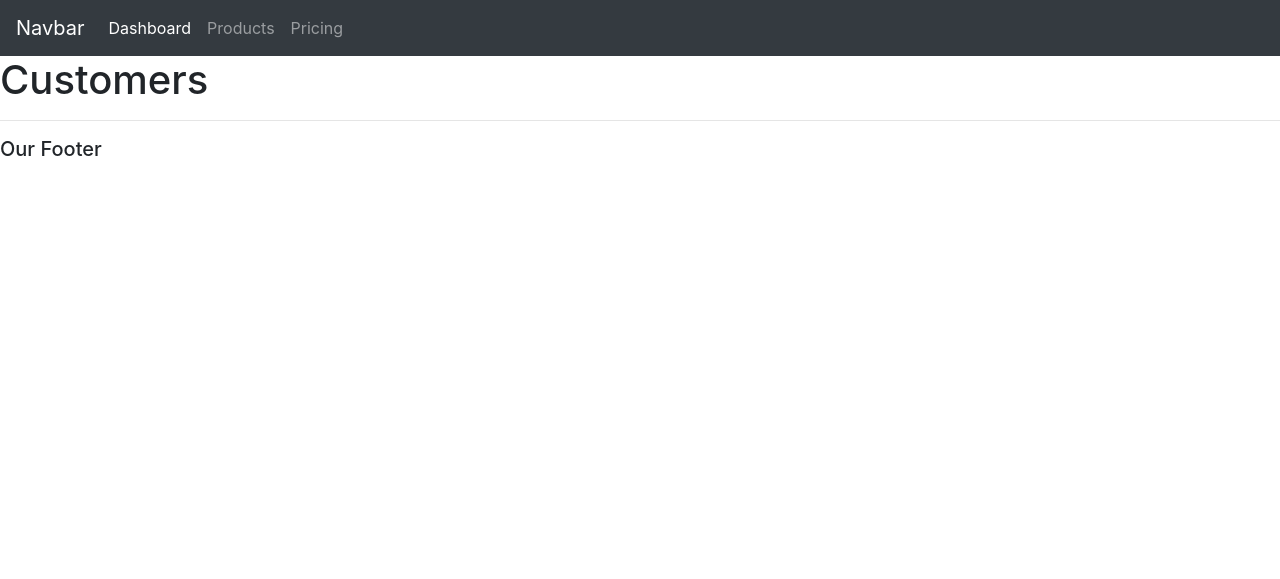
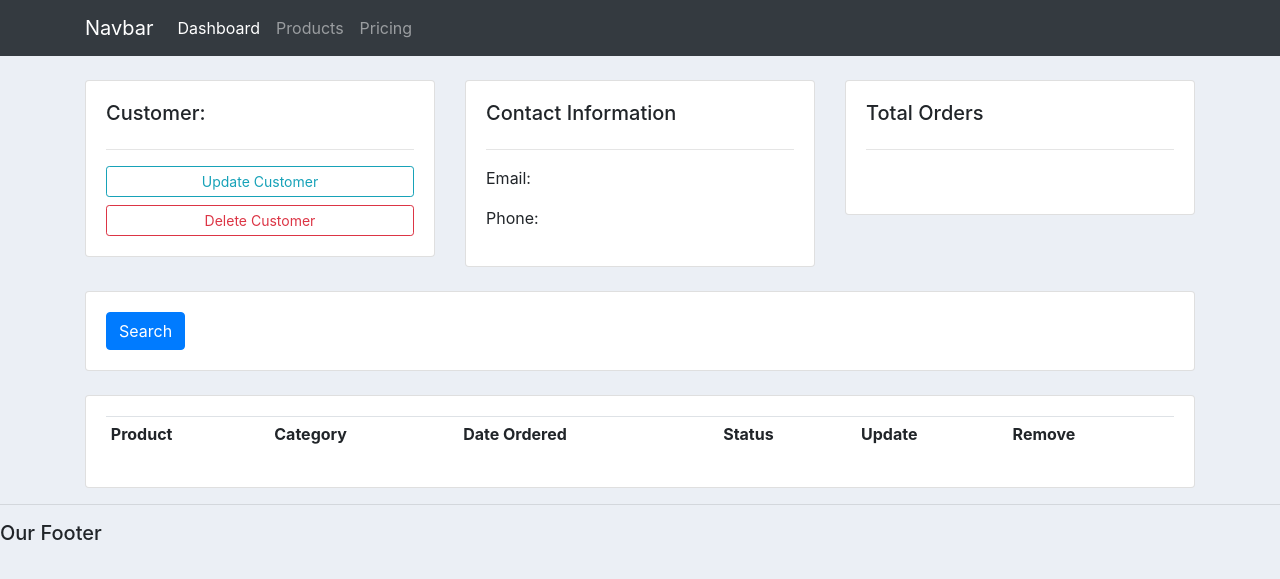
Before and after one commit to Mahmud-Alam/django_crm, a Django app: page /customer/ in a window 1280 px wide. Shown: the top 579 px of the page. Run offline with Django 3.2, Linux system fonts and the light colour scheme; tables that the repository leaves empty hold one stand-in row (values such as "Sample post"); lists and menus that the app fills with data are empty; some libraries are stand-ins or nearby versions.

Commit message:
add some templates

```diff
--- a/accounts/templates/accounts/customer.html
+++ b/accounts/templates/accounts/customer.html
@@ -2,6 +2,63 @@
 
 {%block contain%}
 
-<h1>Customers</h1>
+<br>
+
+<div class="container">
+    <div class="row">
+        <div class="col-md">
+            <div class="card card-body">
+                <h5>Customer:</h5>
+                <hr>
+                <a href="" class="btn btn-outline-info btn-sm btn-block">Update Customer</a>
+                <a href="" class="btn btn-outline-danger btn-sm btn-block">Delete Customer</a>
+            </div>
+        </div>
+        <div class="col-md">
+            <div class="card card-body">
+                <h5>Contact Information</h5>
+                <hr>
+                <p>Email: </p>
+                <p>Phone: </p>
+            </div>
+        </div>
+        <div class="col-md">
+            <div class="card card-body">
+                <h5>Total Orders</h5>
+                <hr>
+                <h1 style="text-align: center;padding: 10px;"></h1>
+            </div>
+        </div>
+    </div>
+
+    <br>
+    <div class="row">
+        <div class="col">
+            <div class="card card-body">
+                <form action="" method="get">
+                    <button class="btn btn-primary" type="submit">Search</button>
+                </form>
+            </div>
+        </div>
+    </div>
+    <br>
+
+    <div class="row">
+        <div class="col-md">
+            <div class="card card-body">
+                <table class="table table-sm">
+                    <tr>
+                        <th>Product</th>
+                        <th>Category</th>
+                        <th>Date Ordered</th>
+                        <th>Status</th>
+                        <th>Update</th>
+                        <th>Remove</th>
+                    </tr>
+                </table>
+            </div>
+        </div>
+    </div>
+</div>
 
 {%endblock%}
--- a/accounts/templates/accounts/main.html
+++ b/accounts/templates/accounts/main.html
@@ -6,6 +6,21 @@
     <meta name="viewport" content="width=device-width, initial-scale=1.0">
     <link rel="stylesheet" href="https://maxcdn.bootstrapcdn.com/bootstrap/4.0.0/css/bootstrap.min.css" integrity="sha384-Gn5384xqQ1aoWXA+058RXPxPg6fy4IWvTNh0E263XmFcJlSAwiGgFAW/dAiS6JXm" crossorigin="anonymous">
     <title>CRM</title>
+
+    <style>
+        body{
+            background-color: #ebeff5;
+        }
+        #total-orders{
+            background-color: #4cb4c7;
+        }
+        #orders-delivered{
+            background-color: #7abecc;
+        }
+        #orders-pending{
+            background-color: #7cd1c0;
+        }
+    </style>
 </head>
 <body>
 
--- a/accounts/templates/accounts/navbar.html
+++ b/accounts/templates/accounts/navbar.html
@@ -1,5 +1,6 @@
 <nav class="navbar navbar-expand-lg navbar-dark bg-dark">
-    <a class="navbar-brand" href="#">Navbar</a>
+    <div class="container">
+        <a class="navbar-brand" href="#">Navbar</a>
     <button class="navbar-toggler" type="button" data-toggle="collapse" data-target="#navbarNav" aria-controls="navbarNav" aria-expanded="false" aria-label="Toggle navigation">
       <span class="navbar-toggler-icon"></span>
     </button>
@@ -16,4 +17,5 @@
         </li>
       </ul>
     </div>
-  </nav>
+    </div>
+</nav>
```
Also changed, not shown: accounts/templates/accounts/dashboard.html (+40 -1 lines), accounts/templates/accounts/products.html (+20 -1 lines), accounts/templates/accounts/status.html (added, +41 -0 lines).
